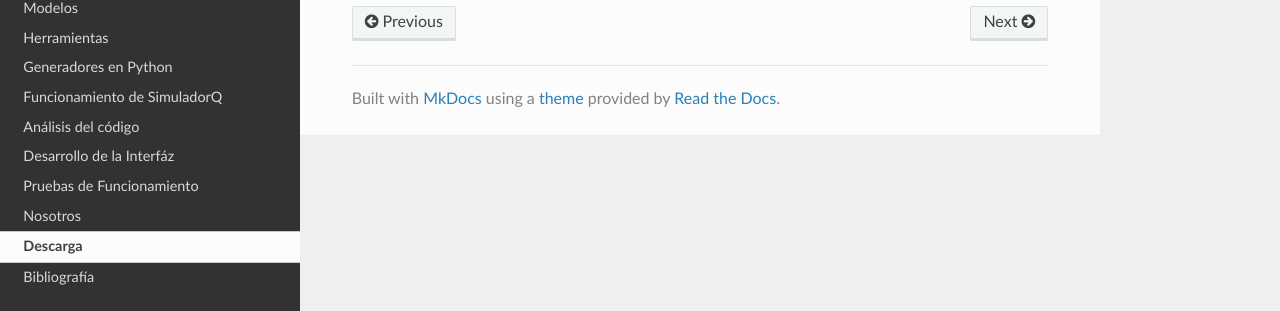
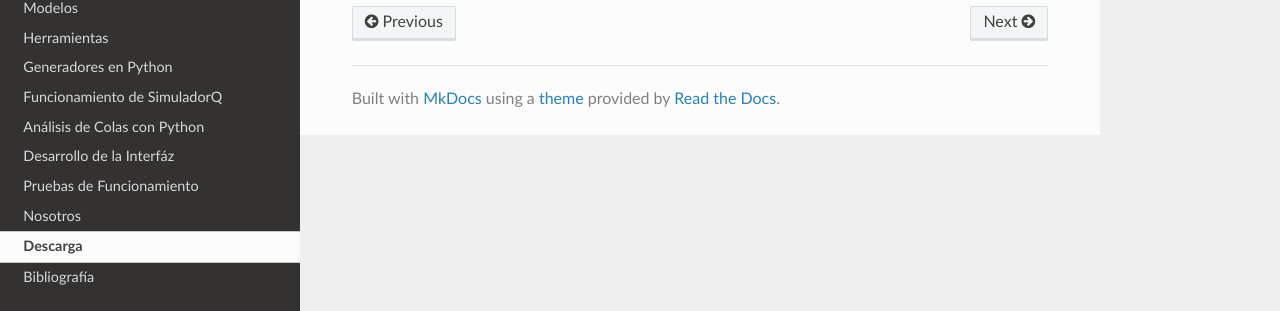
Before and after one commit to m-ibarra-arg/trafico, an MkDocs documentation site: the page built from docs/Descarga.md, in a window 1280 px wide. Shown: the part 141-452 px from the top of the page. Built offline with MkDocs 1.6.1, drawn with Linux system fonts in a browser that asks for light colours; nearby versions of some CDN libraries; old or Windows-style settings are respelled for this version of MkDocs.

Commit message:
Update mkdocs.yml

```diff
--- a/mkdocs.yml
+++ b/mkdocs.yml
@@ -5,7 +5,7 @@ pages:
  - Herramientas: Herramientas.md
  - Generadores en Python: GeneradoresPython.md
  - Funcionamiento de SimuladorQ: FuncionamientodeSimuladorQ.md
- - Análisis del código: Analisisdelcodigo.md
+ - Análisis de Colas con Python: Analisisdelcodigo.md
  - Desarrollo de la Interfáz: DesarrolloDeLaInterfaz.md
  - Pruebas de Funcionamiento: PruebasdeFuncionamiento.md
  - Nosotros: Nosotros.md
```
